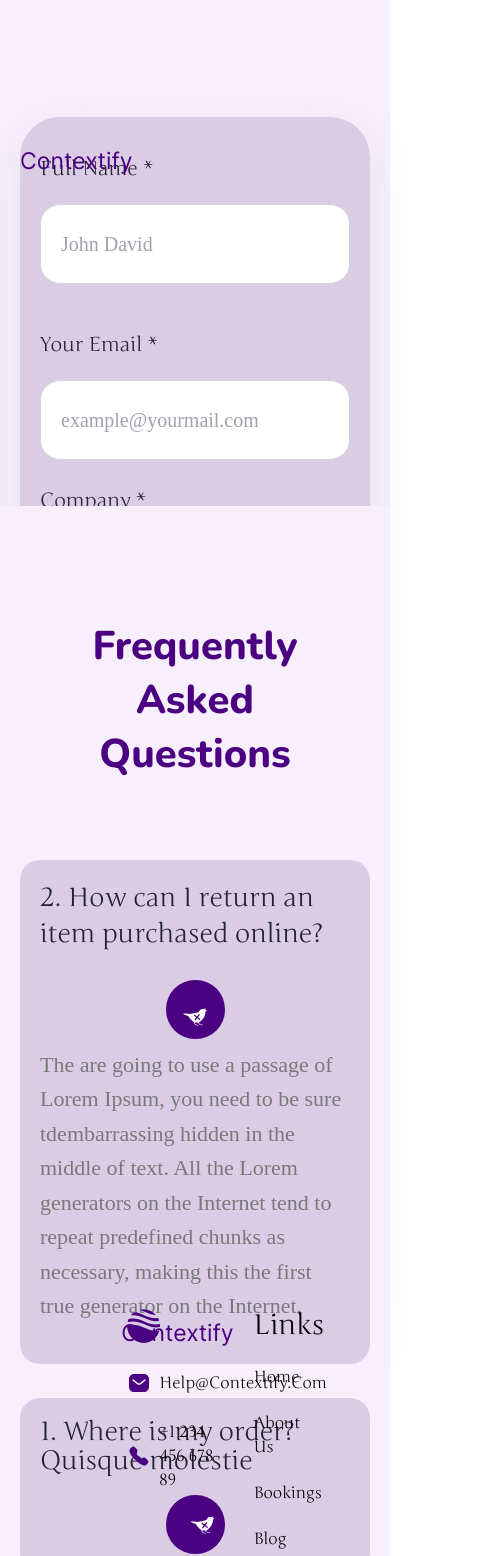
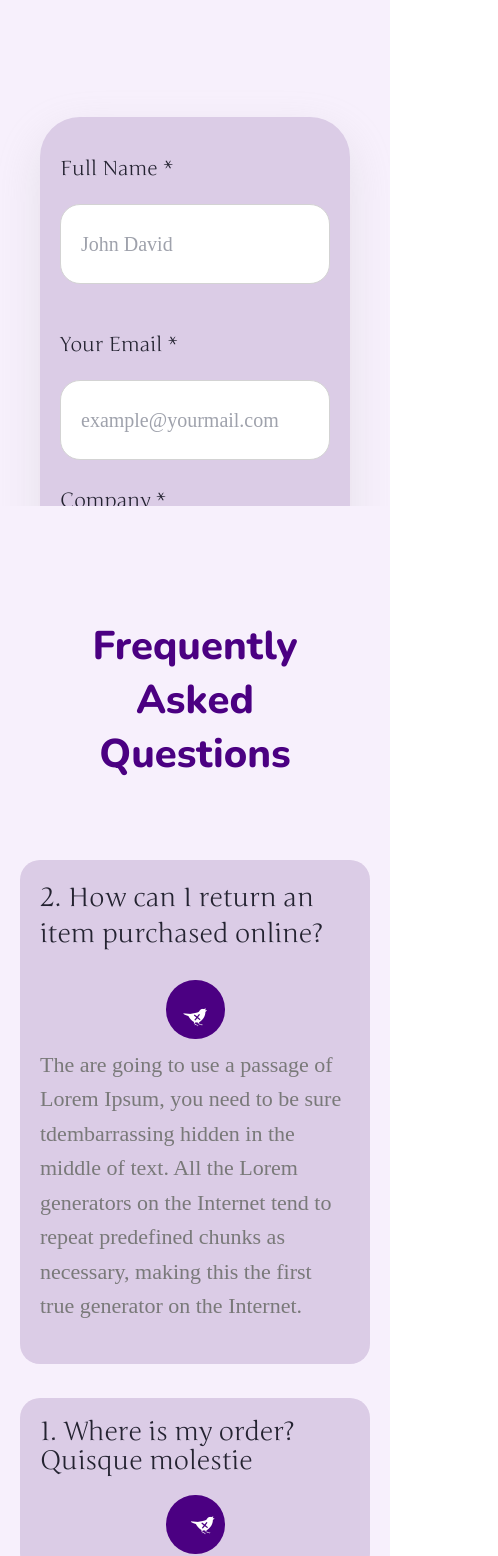
Before and after one commit to rishabh-17/contextify-ai, a React (Vite) app in the folder client/: page /contactus in a window 390 px wide. Shown: the part 1060-2616 px from the top of the page, 498 px wide, since content can reach past the window. Built offline with nearby package versions, Linux system fonts and the light colour scheme; a web font is replaced by a local one.

Commit message:
contact us bug fix

```diff
--- a/client/src/pages/ContactUs/index.jsx
+++ b/client/src/pages/ContactUs/index.jsx
@@ -81,9 +81,9 @@ export default function ContactUsPage() {
               </div>
             </div>
             <div className="self-stretch h-[2834px] md:h-auto mt-44 relative" >
-              <div className="w-full top-[0.00px] right-0 left-0 m-auto absolute">
-                <div className="w-full md:p-5 z-[1] max-w-[1400px]"  style={{display:"flex", alignItems:"center" , justifyContent:"center" }}>
-                  <div className="px-14 py-[74px] md:p-5 bg-deep_purple-100 shadow-9xl rounded-[40px]">
+              <div className="w-full top-[0.00px] right-0 left-0 m-auto">
+                <div className="w-full m-auto md:p-5 z-[1]"  style={{display:"flex", alignItems:"center" , justifyContent:"center" }}>
+                  <div className="w-full px-14 py-[74px] md:p-5 bg-deep_purple-100 shadow-9xl rounded-[40px] mx-5">
                     <div className="my-[18px]">
                       <div className="flex flex-col items-center pb-[26px] gap-[76px] md:gap-[57px] sm:gap-[38px] sm:pb-5">
                         <div className="flex flex-col self-stretch gap-[54px] sm:gap-[27px]">
@@ -338,65 +338,31 @@ export default function ContactUsPage() {
                   </div>
                 </div>
               </div>
-              <div className="flex md:flex-col justify-end items-start w-[89%]">
-                <Text
-                  size="14xl"
-                  as="p"
-                  className="mt-[30px] md:p-5 !text-purple-900 !font-inter capitalize z-[1]"
-                >
-                  Contextify
-                </Text>
-                <div className="flex sm:flex-col justify-end items-center md:self-stretch ml-[-113px] md:p-5 md:ml-0 flex-1">
-                  <div className="flex self-end justify-end sm:self-stretch mb-1.5 p-10 sm:p-5 border-blue_gray-100_01 border-t border-solid flex-1">
-                    <Text
-                      as="p"
-                      className="self-end mr-[265px] md:mr-0 capitalize"
-                    >
-                      Copyright 2022 Contextify inc. all rights reserved
-                    </Text>
-                  </div>
-                  <Img
-                    src="images/img_group_1000003855.png"
-                    alt="image_two"
-                    className="w-[26%] sm:w-full ml-[-123px] sm:ml-0 object-cover"
-                  />
-                </div>
-              </div>
-              <Text
-                size="16xl"
-                as="p"
-                className="bottom-[0.5%] right-[20%] m-auto capitalize absolute"
-              >
-                Newsletter
-              </Text>
-              <Text
-                as="p"
-                className="bottom-[-1%] right-[22%] m-auto capitalize absolute"
-              >
-                Stay up to date
-              </Text>
-              <div className="flex sm:flex-col justify-between items-start w-[59%] bottom-[-6%] left-[7%] gap-5 m-auto absolute sm:relative">
-                <div className="flex justify-between items-start w-[45%] sm:w-full gap-5 sm:p-5">
+             <div className="w-full p-12  mx-auto md:p-5">
+                <div className="flex md:flex-col justify-between items-start gap-5">
+                  <div className="flex justify-between items-start w-[29%] md:w-full gap-5">
                     <div className="flex justify-center w-[56%]">
-                    <div className="flex flex-col w-full gap-[25px]">
-                      <div className="h-[39px] relative">
+                      <div className="flex flex-col items-start w-full gap-[25px]">
+                        <div className="flex w-[88%] md:w-full">
+                          <div className="flex items-center w-full">
                             <Img
                               src="images/img_frame_purple_900.svg"
-                          alt="image_three"
-                          className="h-[39px] left-[0.00px] bottom-0 top-0 my-auto absolute"
+                              alt="image_thirtytwo"
+                              className="h-[39px]"
                             />
                             <Text
                               size="14xl"
                               as="p"
-                          className="bottom-[-0.98px] right-[0.00px] m-auto !text-purple-900 !font-inter capitalize absolute"
+                              className="self-end ml-[-76px] !text-purple-900 !font-inter capitalize"
                             >
                               Contextify
                             </Text>
                           </div>
+                        </div>
                         <div className="flex items-center gap-2">
                           <Img
                             src="images/img_frame_purple_900_24x24.svg"
-                          alt="image_four"
+                            alt="image"
                             className="h-[24px] w-[24px]"
                           />
                           <Text as="p" className="self-end capitalize">
@@ -406,7 +372,7 @@ export default function ContactUsPage() {
                         <div className="flex items-center gap-2">
                           <Img
                             src="images/img_frame_24x24.svg"
-                          alt="image_five"
+                            alt="image"
                             className="h-[24px] w-[24px]"
                           />
                           <Text as="p" className="self-start capitalize">
@@ -416,7 +382,11 @@ export default function ContactUsPage() {
                       </div>
                     </div>
                     <div className="flex flex-col items-start gap-[22px]">
-                    <Text size="16xl" as="p" className="capitalize text-center">
+                      <Text
+                        size="16xl"
+                        as="p"
+                        className="capitalize text-center"
+                      >
                         links
                       </Text>
                       <Text as="p" className="capitalize">
@@ -433,7 +403,7 @@ export default function ContactUsPage() {
                       </Text>
                     </div>
                   </div>
-                <div className="flex flex-col items-start mt-1 gap-[21px] sm:p-5">
+                  <div className="flex flex-col items-start mt-1 gap-[21px]">
                     <Text size="16xl" as="p" className="capitalize">
                       legal
                     </Text>
@@ -449,7 +419,7 @@ export default function ContactUsPage() {
                       cookie policy
                     </Text>
                   </div>
-                <div className="flex flex-col items-start gap-[21px] sm:p-5">
+                  <div className="flex flex-col items-start gap-[21px]">
                     <Text size="16xl" as="p" className="capitalize">
                       product
                     </Text>
@@ -463,9 +433,15 @@ export default function ContactUsPage() {
                       reveiws
                     </Text>
                   </div>
-              </div>
-              <div className="flex justify-end w-[25%] bottom-[-5%] right-[7%] m-auto absolute">
-                <div className="flex justify-between items-start w-full gap-5 p-2.5 border-gray-300 border-2 border-solid bg-white-A700 rounded-[40px]">
+                  <div className="flex flex-col items-start w-[27%] md:w-full gap-5">
+                    <Text size="16xl" as="p" className="capitalize">
+                      Newsletter
+                    </Text>
+                    <Text as="p" className="capitalize">
+                      Stay up to date
+                    </Text>
+                    <div className="self-stretch">
+                      <div className="flex justify-between items-start gap-5 p-2.5 border-gray-300 border-2 border-solid bg-white-A700 rounded-[40px]">
                         <Text
                           as="p"
                           className="mt-[18px] ml-[13px] md:ml-0 !text-gray-500_05"
@@ -486,6 +462,9 @@ export default function ContactUsPage() {
                 </div>
               </div>
             </div>
+          </div>
+        </div>
+      </div>
     </>
   );
 }
```
Lines whose indentation alone changed are shown as unchanged.
